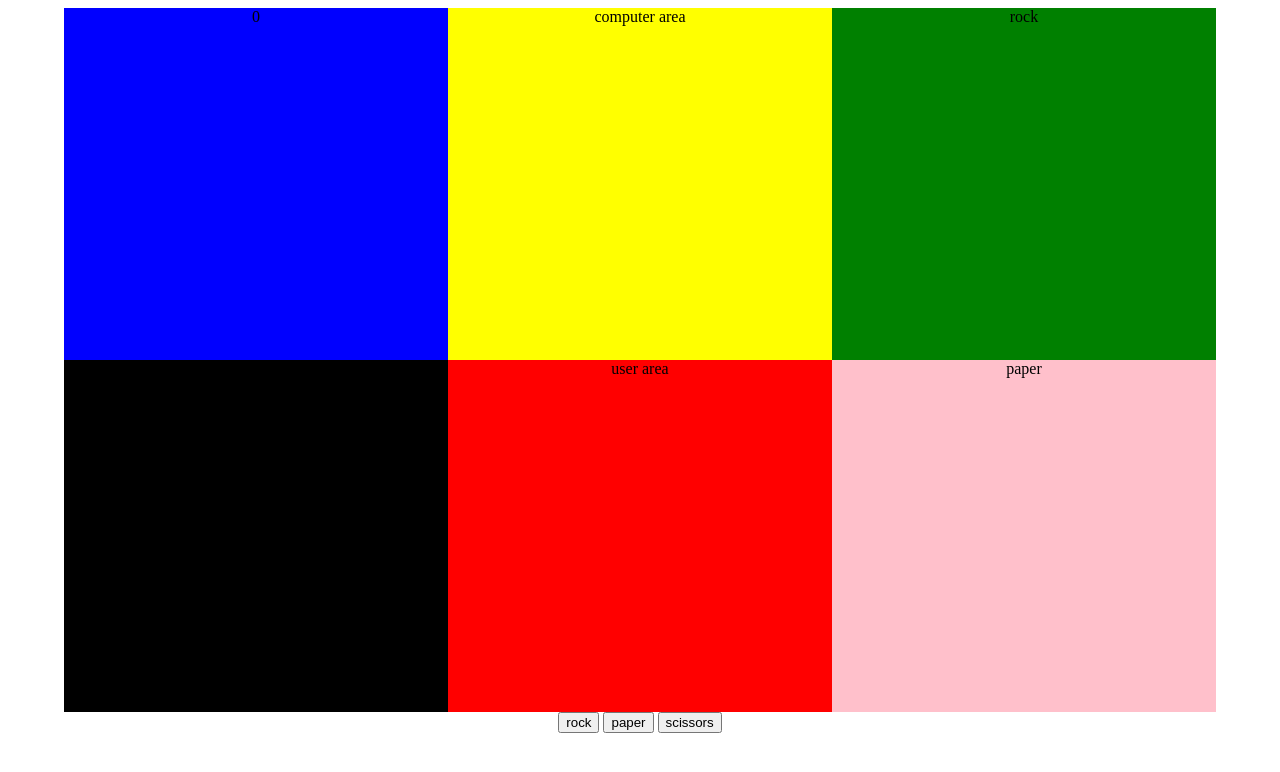
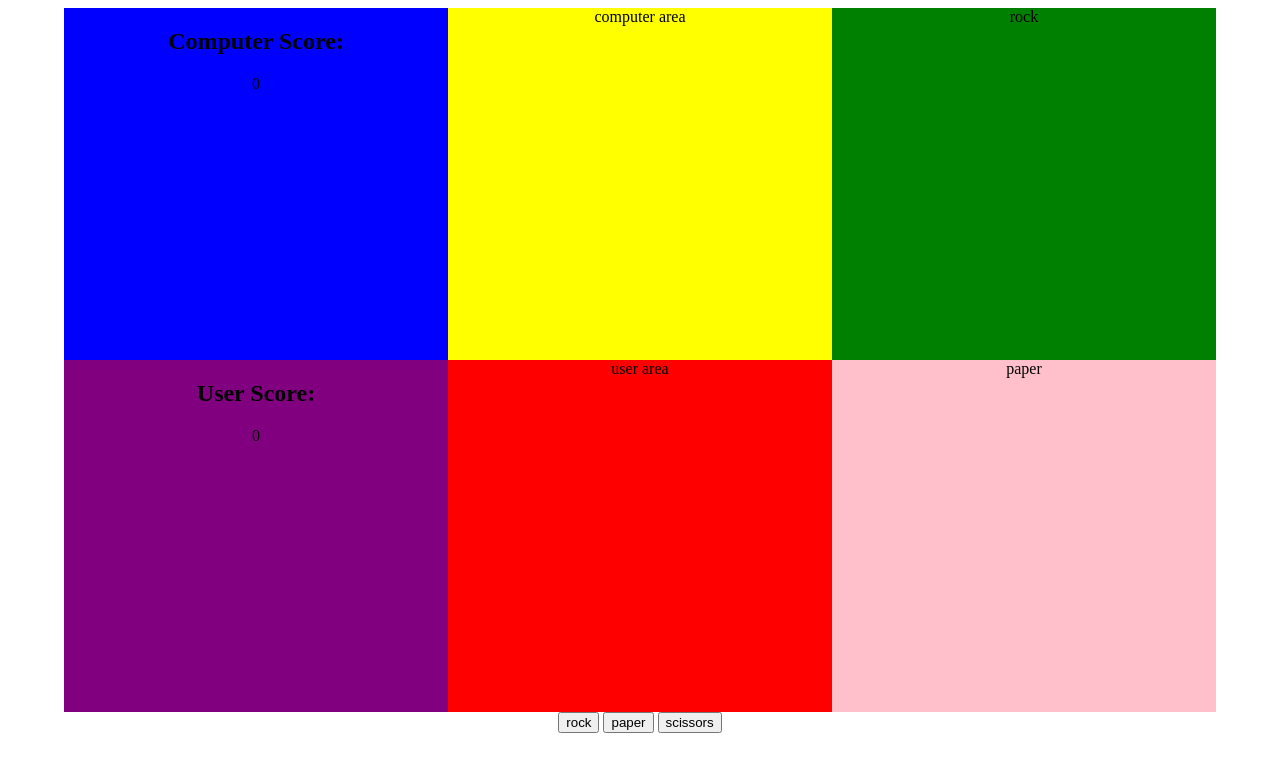
Before and after one commit to Richieon88/rockpaperscissorsgame, a plain HTML site: page index.html in a window 1280 px wide. Drawn offline with Linux system fonts and the light colour scheme.

Commit message:
Add more text to score area

```diff
--- a/assets/css/style.css
+++ b/assets/css/style.css
@@ -54,7 +54,7 @@ body {
 }
 
 #user-score {
-    background-color: black;
+    background-color: purple;
     height: 44vh;
     width: 30vw;
 }
--- a/index.html
+++ b/index.html
@@ -10,13 +10,13 @@
   <body>
     <div id="container">
       <div id="computer-container">
-        <div id="computer-score">0</div>
+        <div id="computer-score"><h2>Computer Score:</h2>0</div>
         <div id="computer-area">computer area</div>
         <div id="computer-choice">rock</div>
       </div>
 
         <div id="user-container">
-          <div id="user-score">0</div>
+          <div id="user-score"><h2>User Score:</h2>0</div>
           <div id="user-area">user area</div>
           <div id="user-choice">paper</div>
         </div>
```
